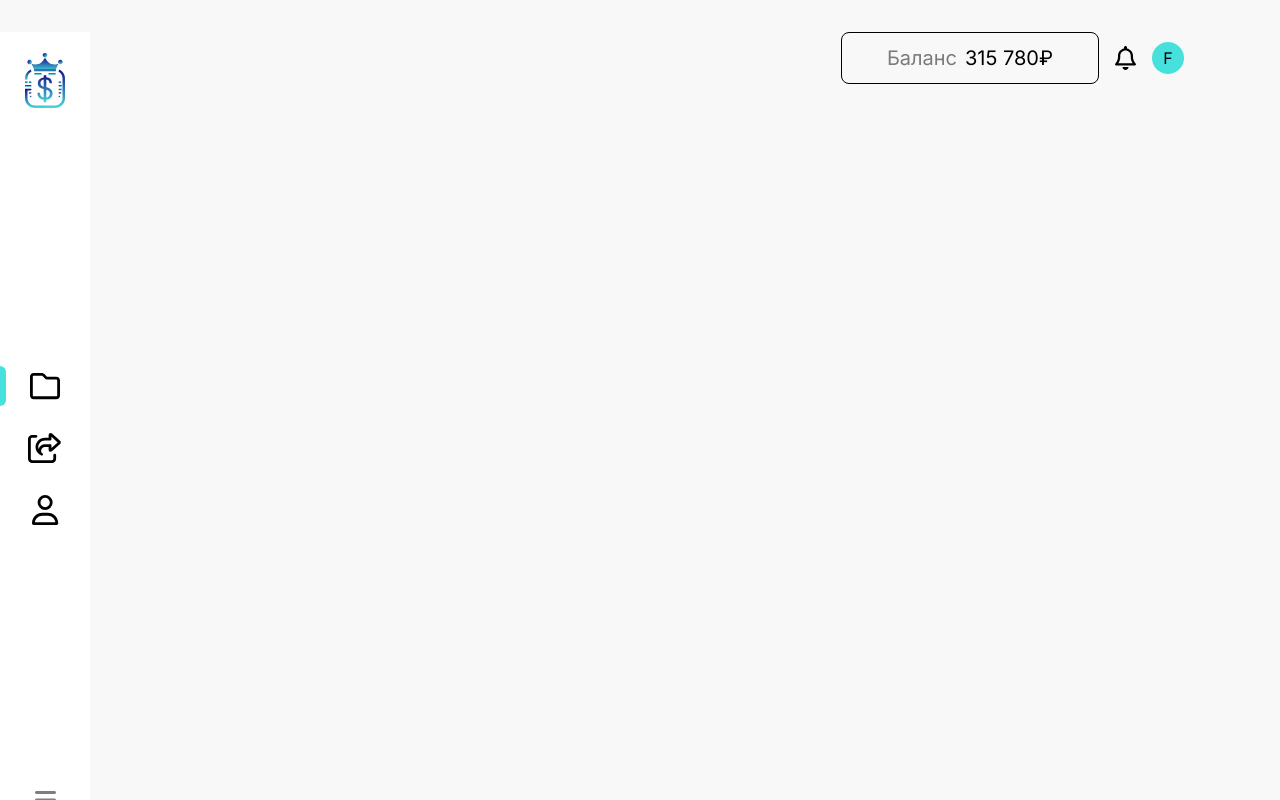
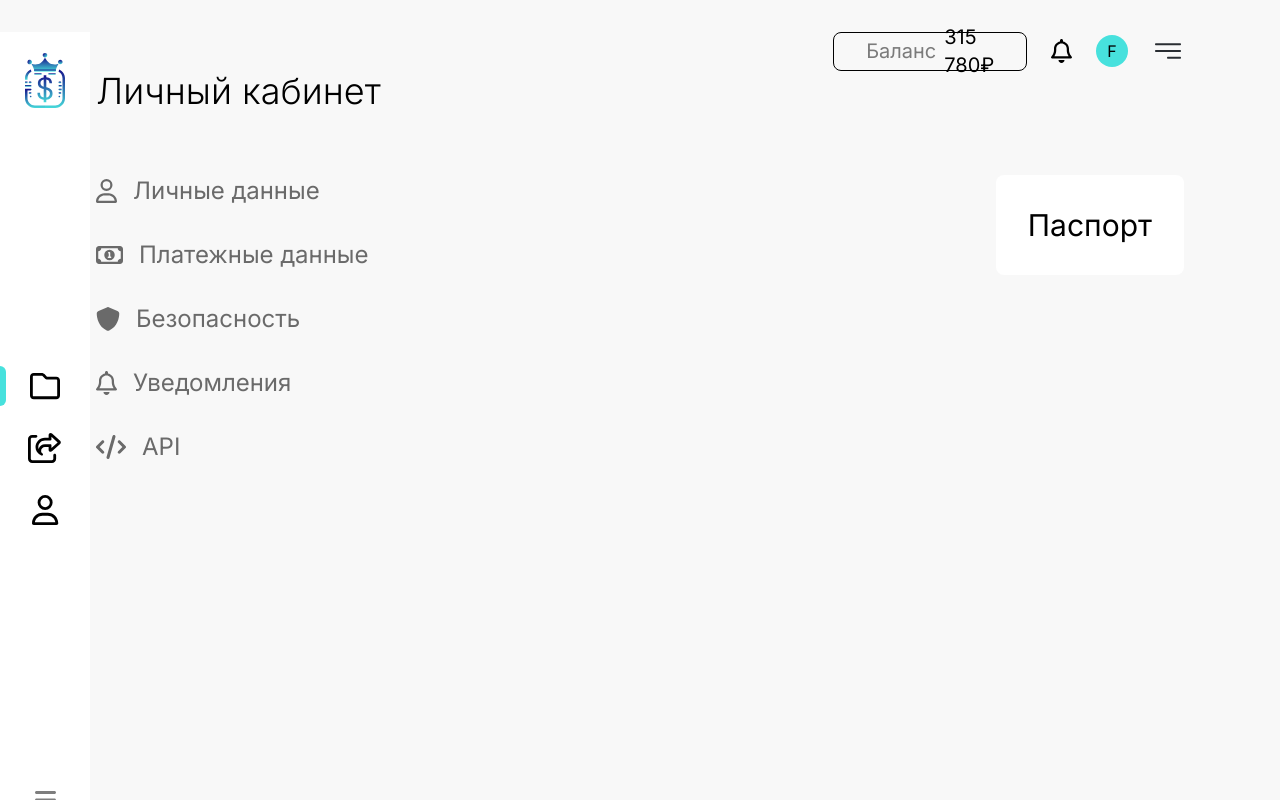
Before and after one commit to k1ngsterr1/KingPay-1, a React (Vite) app: page /personal-account in a window 1280 px wide. Built offline with nearby package versions, Linux system fonts and the light colour scheme.

Commit message:
--CREATING PERSONAL ACCOUNT

```diff
--- a/src/features/ui/Header/ui/index.tsx
+++ b/src/features/ui/Header/ui/index.tsx
@@ -1,3 +1,4 @@
+import menu from "@assets/menu.svg";
 import { faBell } from "@fortawesome/free-regular-svg-icons";
 import { FontAwesomeIcon } from "@fortawesome/react-fontawesome";
 import { Avatar } from "@shared/ui/Avatar";
@@ -5,10 +6,11 @@ import { Balance } from "@shared/ui/Balance";
 
 export const Header = () => {
   return (
-    <header className="w-full flex items-center justify-end gap-4 mt-8">
+    <header className="w-full flex items-center justify-end gap-6 mt-8">
       <Balance balance="315 780" />
       <FontAwesomeIcon icon={faBell} className="text-black text-2xl" />
       <Avatar letter="F" />
+      <img src={menu} className="w-[32px] h-[32px]" />
     </header>
   );
 };
--- a/src/features/ui/Passport/styles.module.scss
+++ b/src/features/ui/Passport/styles.module.scss
@@ -2,6 +2,9 @@
   display: flex;
   flex-direction: column;
   align-items: flex-start;
+  @apply rounded-lg;
+  @apply p-8;
+  @apply bg-white;
 
   &__heading {
     @apply text-3xl;
--- a/src/features/ui/TabNavigation/index.tsx
+++ b/src/features/ui/TabNavigation/index.tsx
@@ -1,5 +1,20 @@
+import {
+  faBell,
+  faMoneyBill1,
+  faUser,
+} from "@fortawesome/free-regular-svg-icons";
+import { faCode, faShield } from "@fortawesome/free-solid-svg-icons";
+import { TabButton } from "@shared/ui/TabButton";
 import styles from "./styles.module.scss";
 
 export const TabNavigation = () => {
-  return <div className={styles.tab_navigation}></div>;
+  return (
+    <div className={styles.tab_navigation}>
+      <TabButton text="Личные данные" icon={faUser} isActive />
+      <TabButton text="Платежные данные" icon={faMoneyBill1} isActive />
+      <TabButton text="Безопасность" icon={faShield} isActive />
+      <TabButton text="Уведомления" icon={faBell} isActive />
+      <TabButton text="API" icon={faCode} isActive />
+    </div>
+  );
 };
--- a/src/features/ui/TabNavigation/styles.module.scss
+++ b/src/features/ui/TabNavigation/styles.module.scss
@@ -1,4 +1,5 @@
 .tab_navigation {
   display: flex;
   flex-direction: column;
+  @apply gap-8;
 }
--- a/src/pages/PersonalAccount/PersonalAccount.tsx
+++ b/src/pages/PersonalAccount/PersonalAccount.tsx
@@ -1,9 +1,16 @@
+import { Passport } from "@features/ui/Passport";
+import { TabNavigation } from "@features/ui/TabNavigation";
 import { PersonalLayout } from "@widgets/PersonalLayout";
 
 export const PersonalAccount = () => {
   return (
     <>
-      <PersonalLayout />
+      <PersonalLayout heading="Личный кабинет">
+        <div className="mt-16 flex items-start justify-between">
+          <TabNavigation />
+          <Passport />
+        </div>
+      </PersonalLayout>
     </>
   );
 };
--- a/src/shared/ui/Balance/styles.module.scss
+++ b/src/shared/ui/Balance/styles.module.scss
@@ -41,11 +41,11 @@
 
   @include respond-to("lg") {
     width: clamp(75px, 150 / 1200 * 100vw, 300px);
-    height: clamp(20px, 40 / 1200 * 100vw, 80px);
+    height: clamp(15px, 30 / 1200 * 100vw, 60px);
   }
 
   @include respond-to("md") {
-    width: clamp(100px, 200 / 992 * 100vw, 400px);
-    height: clamp(20px, 40 / 992 * 100vw, 80px);
+    width: clamp(75px, 150 / 992 * 100vw, 300px);
+    height: clamp(15px, 30 / 992 * 100vw, 60px);
   }
 }
--- a/src/shared/ui/Input/index.tsx
+++ b/src/shared/ui/Input/index.tsx
@@ -1,8 +1,8 @@
 import styles from "./styles.module.scss";
 
-import { FontAwesomeIcon } from "@fortawesome/react-fontawesome";
 import { faEnvelope } from "@fortawesome/free-regular-svg-icons";
 import { faLock, faUser } from "@fortawesome/free-solid-svg-icons";
+import { FontAwesomeIcon } from "@fortawesome/react-fontawesome";
 
 interface IInputProps {
   placeholder: string;
--- /dev/null
+++ b/src/shared/ui/LineInput/index.tsx
@@ -0,0 +1,14 @@
+import styles from "./styles.module.scss";
+
+interface ILineInput extends HTMLInputElement {
+  labelText: string;
+}
+
+export const LineInput: React.FC<ILineInput> = ({ labelText }) => {
+  return (
+    <div className={styles.line_input}>
+      <span className={styles.line_input__text}>{labelText}</span>
+      <input className={styles.line_input__line} />
+    </div>
+  );
+};
--- /dev/null
+++ b/src/shared/ui/LineInput/styles.module.scss
@@ -0,0 +1,43 @@
+@import "../../styles/breakpoints.scss";
+@import "../../styles/respondTo.scss";
+
+.line_input {
+  display: flex;
+  align-items: center;
+  justify-content: space-between;
+
+  &__text {
+    @apply text-base;
+    @apply text-black;
+  }
+
+  &__line {
+    @apply text-base;
+    @apply border-b-[1];
+    @apply border-[#B7B7B7];
+
+    @include respond-to("5xl") {
+      width: clamp(150px, 300 / 2560 * 100vw, 600px);
+    }
+
+    @include respond-to("4xl") {
+      width: clamp(150px, 300 / 1920 * 100vw, 600px);
+    }
+
+    @include respond-to("3xl") {
+      width: clamp(150px, 300 / 1520 * 100vw, 600px);
+    }
+
+    @include respond-to("xl") {
+      width: clamp(150px, 300 / 1360 * 100vw, 600px);
+    }
+
+    @include respond-to("lg") {
+      width: clamp(150px, 300 / 1200 * 100vw, 600px);
+    }
+
+    @include respond-to("md") {
+      width: clamp(150px, 300 / 992 * 100vw, 600px);
+    }
+  }
+}
--- /dev/null
+++ b/src/shared/ui/TabButton/index.tsx
@@ -0,0 +1,33 @@
+import { IconDefinition } from "@fortawesome/fontawesome-svg-core";
+import { FontAwesomeIcon } from "@fortawesome/react-fontawesome";
+import React from "react";
+
+import styles from "./styles.module.scss";
+
+interface ITabButton {
+  icon: IconDefinition;
+  text: string;
+  isActive: boolean;
+}
+
+export const TabButton: React.FC<ITabButton> = ({ icon, text, isActive }) => {
+  return (
+    <button
+      className={`${styles.tab_btn} cursor-pointer flex items-center gap-4 transition-all`}
+    >
+      <FontAwesomeIcon
+        icon={icon}
+        className={`${styles.tab_btn__icon} ${
+          isActive ? `text-[#6A6A6A]` : "text-black"
+        } text-2xl`}
+      />
+      <span
+        className={`${styles.tab_btn__text} ${
+          isActive ? `text-[#6A6A6A]` : "text-black"
+        } text-2xl`}
+      >
+        {text}
+      </span>
+    </button>
+  );
+};
--- /dev/null
+++ b/src/shared/ui/TabButton/styles.module.scss
@@ -0,0 +1,13 @@
+.tab_btn {
+  transition: 0.3s all;
+
+  &:hover &__icon {
+    transition: 0.3s all;
+    @apply text-primary;
+  }
+
+  &:hover &__text {
+    transition: 0.3s all;
+    @apply text-primary;
+  }
+}
```
Also changed, not shown: src/processes/router/index.tsx (+3 -9 lines), src/assets/menu.svg (added).
